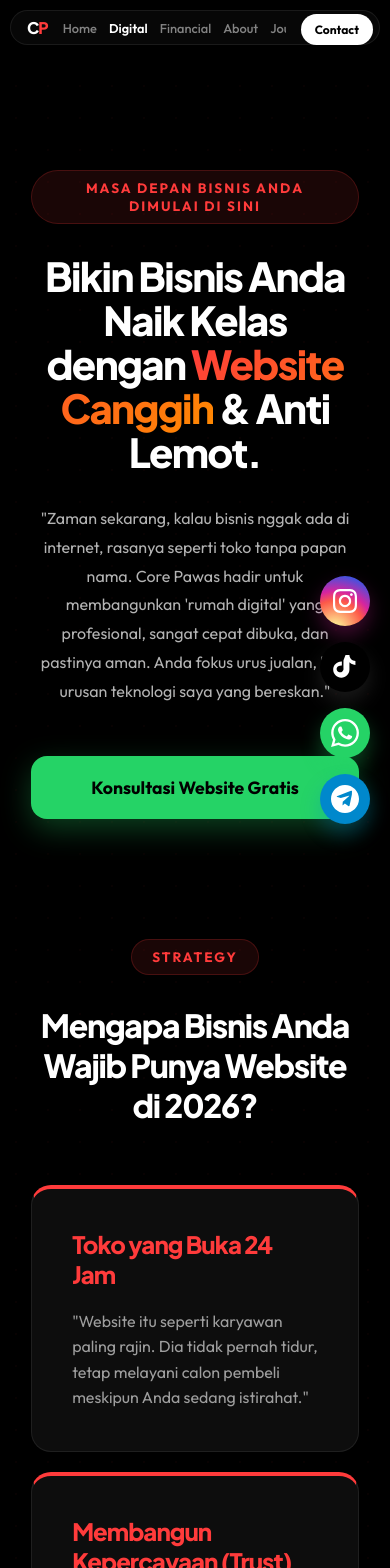
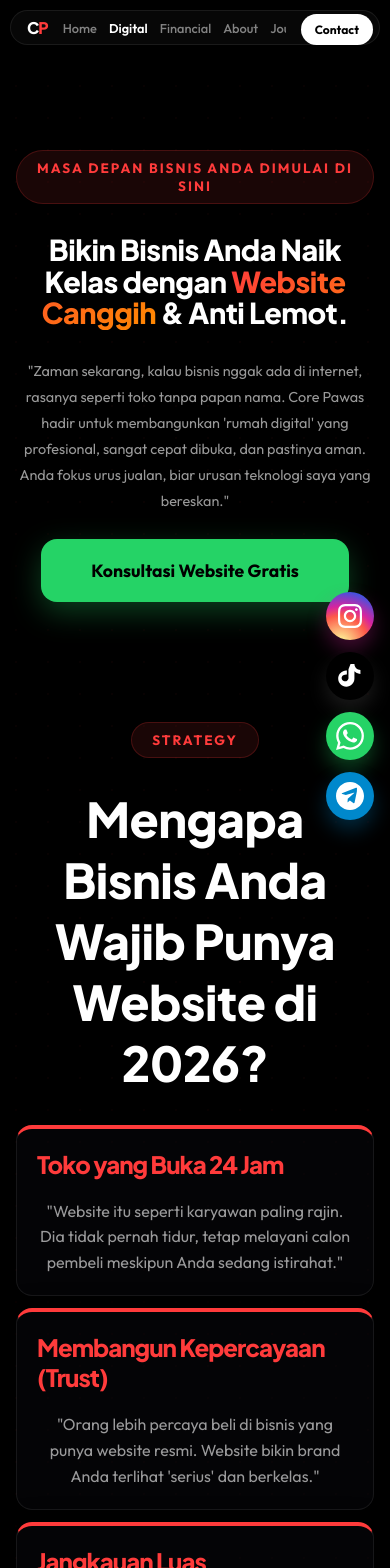
Before and after one commit to Dababah/COREPAWAS, a Next.js app: page /digital in a window 390 px wide. Shown: the top 1568 px of the page. Built offline with nearby package versions, Linux system fonts and the light colour scheme.

Commit message:
Refine mobile UX for professional aesthetics and informational clarity

```diff
--- a/src/app/digital/digital.module.css
+++ b/src/app/digital/digital.module.css
@@ -237,14 +237,13 @@
 }
 
 @media (max-width: 768px) {
-  .container { padding-top: 100px; }
-  .importanceGrid, .servicesGrid, .processGrid, .offerGrid { grid-template-columns: 1fr; gap: 20px; }
-  .title { font-size: 2.2rem; text-align: center; }
-  .subtitle { font-size: 1rem; text-align: center; }
-  .ctaBtn { width: 100%; text-align: center; }
-  .sectionHeader h2 { font-size: 2rem; }
-  .techText h2 { font-size: 2rem; text-align: center; }
-  .techList { grid-template-columns: 1fr; }
-  .techGrid { gap: 40px; }
-  .finalCta h2 { font-size: 2rem; }
+  .container { padding: 80px 16px 40px; }
+  .importanceGrid, .servicesGrid, .processGrid, .offerGrid { grid-template-columns: 1fr; gap: 12px; }
+  .title { font-size: 1.8rem; }
+  .subtitle { font-size: 0.9rem; margin-bottom: 24px; }
+  .sectionHeader { margin-bottom: 32px; }
+  .importanceSection, .servicesSection, .processSection, .offerSection { margin-bottom: 60px; }
+  .techGrid { gap: 24px; }
+  .techSection { padding: 40px 0; margin-bottom: 60px; }
+  .finalCta { padding: 60px 20px; }
 }
--- a/src/app/financial/financial.module.css
+++ b/src/app/financial/financial.module.css
@@ -245,13 +245,13 @@
 }
 
 @media (max-width: 768px) {
-  .problemGrid, .bentoGrid, .flowGrid, .valueGrid { grid-template-columns: 1fr; gap: 20px; }
-  .title { font-size: 2.2rem; text-align: center; }
-  .subtitle { font-size: 1rem; text-align: center; }
-  .goldBtn { width: 100%; text-align: center; padding: 18px 24px; }
-  .sectionHeader h2 { font-size: 2rem; }
-  .trustGrid { gap: 40px; }
-  .trustSection { padding: 40px 20px; }
-  .finalCta h2 { font-size: 2rem; }
-  .bentoMain { grid-column: span 1; }
+  .container { padding: 80px 16px 40px; }
+  .problemGrid, .bentoGrid, .flowGrid, .valueGrid { grid-template-columns: 1fr; gap: 12px; }
+  .title { font-size: 1.8rem; }
+  .subtitle { font-size: 0.9rem; margin-bottom: 24px; }
+  .sectionHeader { margin-bottom: 32px; }
+  .trustSection { padding: 24px 16px; margin-bottom: 60px; }
+  .trustGrid { gap: 24px; }
+  .problemSection, .strategySection, .flowSection { margin-bottom: 60px; }
+  .finalCta { padding: 60px 20px; }
 }
--- a/src/app/globals.css
+++ b/src/app/globals.css
@@ -99,23 +99,37 @@ a {
   animation: pulse-glow 4s infinite alternate;
 }
 
-/* Responsive Optimizations */
+/* Responsive Optimizations - Professional & Neat */
 @media (max-width: 768px) {
   :root {
-    --font-heading-size: 2.2rem;
+    --font-heading-size: 1.8rem;
   }
 
-  h1 { font-size: 2.5rem !important; }
-  h2 { font-size: 2rem !important; }
-  h3 { font-size: 1.5rem !important; }
-  p { font-size: 1rem !important; }
-
-  .glass {
-    border-radius: 16px;
+  h1, h2 {
+    text-align: center;
+    letter-spacing: -0.5px;
   }
 
-  .bento {
-    border-radius: 20px;
+  p {
+    text-align: center;
+    color: rgba(255, 255, 255, 0.6) !important;
+  }
+
+  .glass, .bento {
+    border-radius: 16px;
+    padding: 20px !important;
+    border: 1px solid rgba(255, 255, 255, 0.08); /* Sharper borders */
+    background: rgba(10, 10, 15, 0.4) !important;
+    box-shadow: 0 10px 30px rgba(0, 0, 0, 0.5);
+  }
+
+  /* List items should stay left aligned even if parent is center */
+  ul, .techList, .featureList, .pointList {
+    text-align: left;
+  }
+
+  ul li, .techList div, .featureList div, .pointList div {
+    text-align: left;
   }
 }
 
--- a/src/app/page.module.css
+++ b/src/app/page.module.css
@@ -236,16 +236,18 @@
 
 /* Responsive */
 @media (max-width: 768px) {
-  .sectionContainer { padding: 60px 20px; }
-  .problemGrid, .bonusGrid { grid-template-columns: 1fr; gap: 20px; }
-  .title { font-size: 2.2rem; margin-bottom: 20px; text-align: center; }
-  .story { font-size: 1rem; margin-bottom: 40px; text-align: center; padding: 0 10px; }
-  .hero { padding: 120px 20px 60px; }
-  .btnGreen, .btnGold { width: 100%; justify-content: center; padding: 16px 24px; font-size: 0.9rem; }
-  .sectionHeader h2 { font-size: 2rem; }
-  .solutionText h2, .expertInfo h2 { font-size: 2rem; text-align: center; }
-  .featureList { grid-template-columns: 1fr; }
-  .expertGrid { gap: 40px; }
-  .expertPoint h4 { font-size: 1.1rem; }
-  .footer { flex-direction: column; text-align: center; gap: 30px; }
+  .sectionContainer { padding: 40px 16px; }
+  .problemGrid, .bonusGrid { grid-template-columns: 1fr; gap: 16px; }
+  .problemCard h3, .bonusCard h3 { text-align: center; }
+  .problemCard p, .bonusCard p { text-align: left; }
+  .title { font-size: 1.8rem; margin-bottom: 16px; text-align: center; }
+  .story { font-size: 0.95rem; margin-bottom: 32px; text-align: center; line-height: 1.6; }
+  .hero { padding: 120px 16px 60px; }
+  .btnGreen, .btnGold { width: 100%; justify-content: center; padding: 16px; }
+  .sectionHeader { margin-bottom: 40px; }
+  .solutionContent { gap: 32px; }
+  .solutionText h2 { margin-bottom: 16px; }
+  .featureItem { text-align: left; }
+  .featureItem h4 { text-align: left; }
+  .expertGrid { gap: 32px; }
 }
--- a/src/components/FloatingButtons.module.css
+++ b/src/components/FloatingButtons.module.css
@@ -64,11 +64,12 @@
 
 @media (max-width: 768px) {
   .floatingContainer {
-    bottom: 20px;
-    right: 20px;
+    bottom: 24px;
+    right: 16px;
+    gap: 12px;
   }
   .floatBtn {
-    width: 50px;
-    height: 50px;
+    width: 48px;
+    height: 48px;
   }
 }
```
